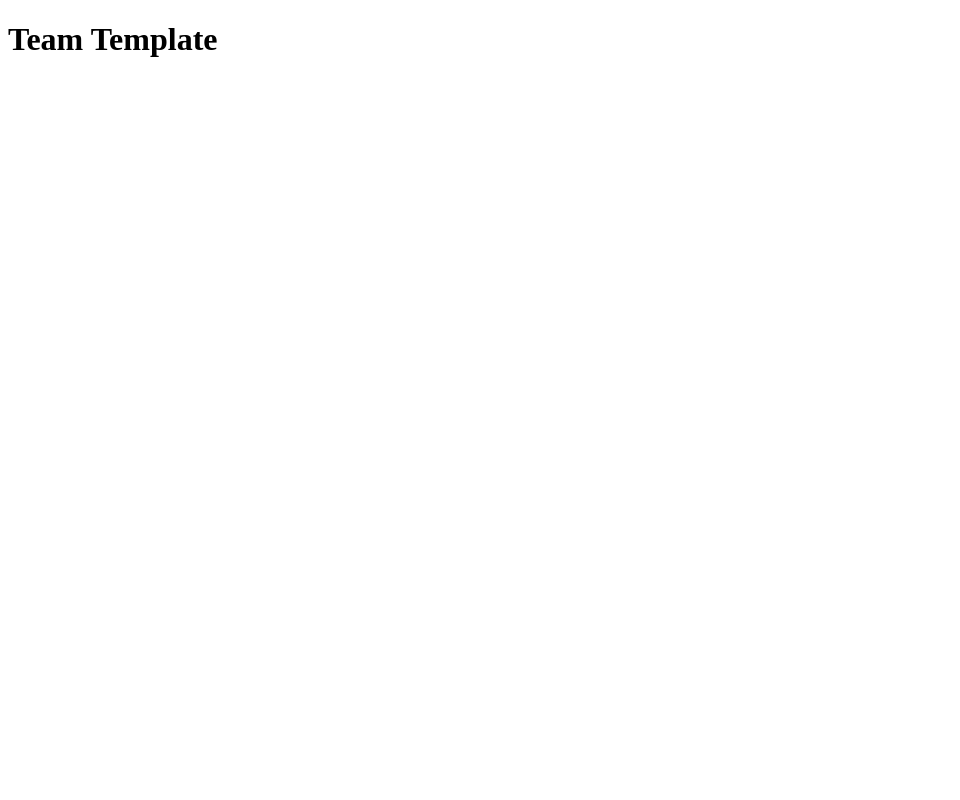
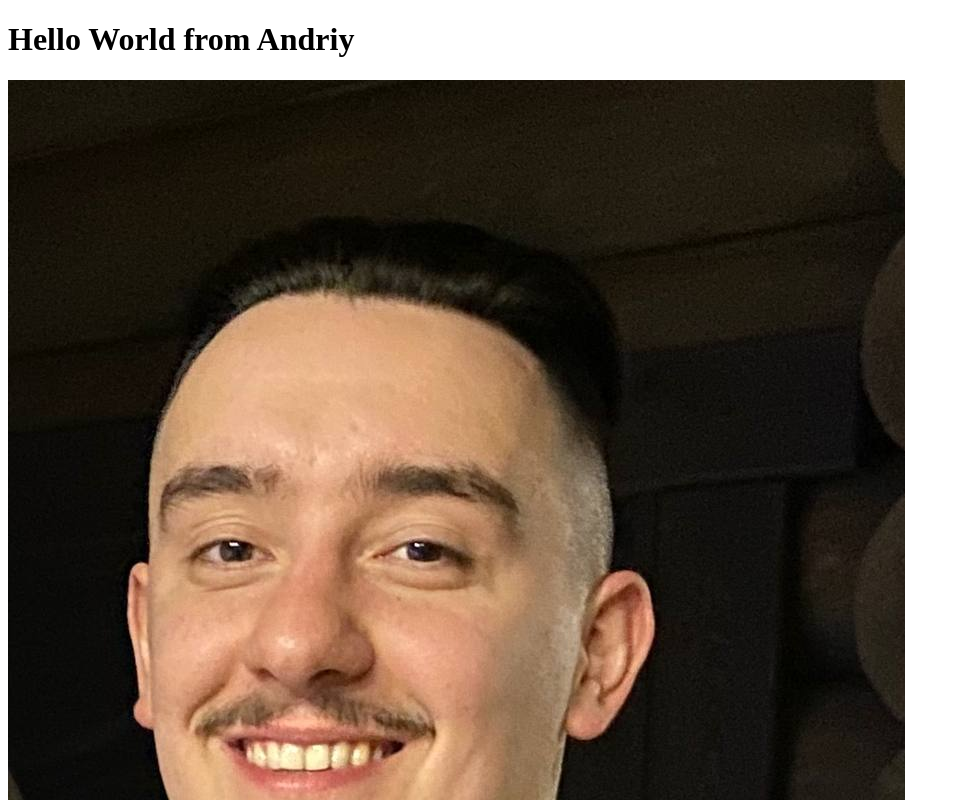
Before and after one commit to xdre14/749-html-project, a plain HTML site: page index.html in a window 1280 px wide. Shown: the top 800 px of the page, without its empty margins (0-960 px from the left). Drawn offline with Linux system fonts and the light colour scheme.

Commit message:
Sample html code

```diff
--- a/index.html
+++ b/index.html
@@ -9,7 +9,8 @@
 </head>
 <body>
     <header>
-        <h1>Team Template</h1>
+        <h1>Hello World from Andriy</h1>
+        <img src="img/Andriy.jpg" alt="Andriy">
     </header>
     <main>
 
```
Also changed, not shown: img/Andriy.jpg (added).
